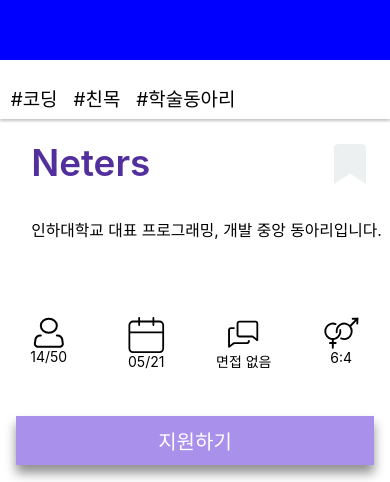
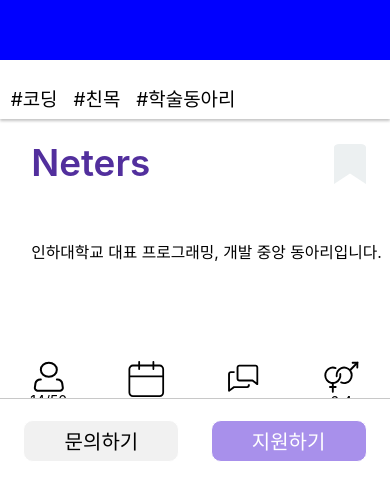
Before and after one commit to Byunjeawoo/NetersProject-Udong, a React Native app: screen /DetailClub in a window 390 px wide. Shown: the part 362-844 px from the top of the page. Built offline with nearby package versions, Linux system fonts and the light colour scheme.

Commit message:
Ver5.23.0
DetailClub UI 개선, axios 사용

```diff
--- a/package.json
+++ b/package.json
@@ -14,6 +14,7 @@
     "@react-native-picker/picker": "2.2.1",
     "@react-navigation/native": "^6.0.10",
     "@react-navigation/native-stack": "^6.6.2",
+    "axios": "^0.27.2",
     "expo": "~44.0.0",
     "expo-location": "~14.0.1",
     "expo-status-bar": "~1.2.0",
--- a/screens/DetailClubScreen.js
+++ b/screens/DetailClubScreen.js
@@ -61,13 +61,18 @@
                                 <Text>6:4</Text>
                             </View>
                         </View>
-                        <TouchableOpacity style={styles.btnAccess}>
-                            <Text style={{color:'white', fontSize:20}}>지원하기</Text>
-                        </TouchableOpacity>
                     </View>
                     <View style={styles.boxAction}></View>
                 </ScrollView>
             </SafeAreaView>
+            <View style={{flexDirection:'row', height:height*0.1, justifyContent: 'center', backgroundColor:'white', borderTopWidth:1, borderColor:'#c8c8c8',}}>
+                <TouchableOpacity style={styles.btnQuest}>
+                    <Text style={{color:'black', fontSize:20}}>문의하기</Text>
+                </TouchableOpacity>
+                <TouchableOpacity style={styles.btnAccess}>
+                    <Text style={{color:'white', fontSize:20}}>지원하기</Text>
+                </TouchableOpacity>
+            </View>
         </View>
     );
 }
@@ -119,21 +124,27 @@
         alignItems: 'center',
     },
     btnAccess: {
-        marginLeft: width*0.04,
-        marginBottom: height*0.02,
-        flex: 0.5,
-        width:width*0.92,
+        marginTop:height*0.025,
+        height:height*0.05,
+        marginLeft:width*0.08,
+        width: width*0.4,
         backgroundColor: '#A890EB',
         alignItems: 'center',
         justifyContent: 'center',
-        shadowColor: "#000",
-        shadowOffset: {
-            width: 0,
-            height: 8,
-        },
-        shadowOpacity: 0.44,
-        shadowRadius: 10.32,
-        elevation: 5,
+        borderWidth: 1,
+        borderColor: 'white',
+        borderRadius: 10,
+    },
+    btnQuest: {
+        marginTop:height*0.025,
+        height:height*0.05,
+        width: width*0.4,
+        backgroundColor: '#F1F1F1',
+        alignItems: 'center',
+        justifyContent: 'center',
+        borderWidth: 1,
+        borderColor: 'white',
+        borderRadius: 10,
     },
     boxAction:{
         height:height*0.5,
--- a/screens/HomeScreen.js
+++ b/screens/HomeScreen.js
@@ -2,8 +2,10 @@
 import {Button, View, Text, StyleSheet, TouchableOpacity} from 'react-native';
 import {IconNavSearch, IconNavProfile, IconNavAlert, IconNavGlass, IconNavHome} from '../util/svg';
 import { horizontalScale, moderateScale, verticalScale } from '../util/scailling';
+import axios from 'axios';
 
 function HomeScreen({navigation}){
+
     return (
         <View style={{flex:1}}>
             <View style={styles.SearchBar}>
--- a/screens/RecruitScreen.js
+++ b/screens/RecruitScreen.js
@@ -3,16 +3,25 @@
 import { StatusBar } from 'expo-status-bar';
 import { Button, StyleSheet, TouchableOpacity, Text, View, ScrollView, SafeAreaView, Image, FlatList} from 'react-native';
 import {Feather} from "@expo/vector-icons";
-import {IconNavSearch, IconNavProfile, IconNavAlert, IconNavGlass, IconNavHome, IconMiniPeopleClub} from '../util/svg';
+import {IconNavSearch, IconNavProfile, IconNavAlert, IconNavGlass, IconNavHome, IconDetailPeople} from '../util/svg';
 import { horizontalScale, moderateScale, verticalScale } from '../util/scailling';
 import {Picker} from '@react-native-picker/picker';
+import axios from 'axios';
+const { width, height } = Dimensions.get('window');
+const baseUrl = 'http://34.64.87.203:8000';
 
-const { width, height } = Dimensions.get('window');
+// Passing configuration object to axios
 
 function RecruitScreen({navigation}){
+
     const [dataSource, setDataSource] = useState([]);
     const [selectedLanguage, setSelectedLanguage] = useState();
     useEffect(() => {
+    axios.get(`${baseUrl}/clubs`).then((response) => {
+        console.log(response.data);
+        });
+
+
     let items = Array.apply(null, Array(60)).map((v, i) => {
         return {
             id: i,
@@ -66,8 +75,18 @@
                             <TouchableOpacity style={styles.itemList} onPress={() => navigation.navigate('DetailClub')}>
                                 <View style={styles.imgNeTers}></View>
                                 <View style={styles.RectangleBoxNeTers}>
-                                <Text style={styles.ClubName}>NETers</Text>
-                                <Text style={styles.miniHash}>#프로그래밍  #친목</Text>
+                                    <View style= {{flexDirection:'row'}}>
+                                        <Text style={styles.ClubName}>NETers</Text>
+                                        <View style= {{marginLeft:width*0.16, marginTop:height*0.02}}>
+                                            <IconDetailPeople/>
+                                            <Text style={{fontSize:moderateScale(9), marginLeft:-1*width*0.01, color:"#3D1F7D"}}>
+                                                15/50
+                                            </Text>
+                                        </View>
+                                    </View>
+                                    <View>
+                                        <Text style={styles.miniHash}>#프로그래밍  #친목</Text>
+                                    </View>
                                 </View>
                             </TouchableOpacity>
                         )}
@@ -154,7 +173,6 @@
     },
     miniHash:{
         fontSize:moderateScale(12),
-        marginTop:height*0.015,
         marginLeft:width*0.03,
     },
     RectangleBoxNeTers:{
--- a/util/svg.js
+++ b/util/svg.js
@@ -2,21 +2,6 @@
 import Svg, { G, Path, Defs, ClipPath } from "react-native-svg"
 // 모듈 불러오기
 
-export function IconMiniPeopleClub(){
-  return(
-    <Svg
-    width={16}
-    height={16}
-    fill="none"
-    xmlns="http://www.w3.org/2000/svg"
-  >
-    <Path
-      d="M7.694 7.808c1.02 0 1.999-.412 2.72-1.144a3.933 3.933 0 0 0 1.127-2.76 3.933 3.933 0 0 0-1.127-2.76A3.819 3.819 0 0 0 7.694 0c-1.02 0-1.999.411-2.72 1.143a3.933 3.933 0 0 0-1.127 2.76c0 1.036.405 2.03 1.127 2.761a3.819 3.819 0 0 0 2.72 1.144Zm2.564-3.904c0 .69-.27 1.352-.75 1.84a2.546 2.546 0 0 1-1.814.762c-.68 0-1.333-.274-1.814-.762a2.622 2.622 0 0 1-.75-1.84c0-.69.27-1.352.75-1.84A2.546 2.546 0 0 1 7.694 1.3c.68 0 1.332.274 1.813.763.481.488.751 1.15.751 1.84Zm5.13 10.41c0 1.301-1.283 1.301-1.283 1.301H1.282S0 15.615 0 14.314s1.282-5.205 7.694-5.205c6.411 0 7.694 3.904 7.694 5.205Zm-1.283-.005c0-.32-.197-1.283-1.066-2.165-.837-.849-2.41-1.734-5.345-1.734-2.937 0-4.509.885-5.345 1.733-.87.883-1.064 1.846-1.067 2.166h12.823Z"
-      fill="#3D1F7D"
-    />
-  </Svg>
-  );
-}
 
 
 export function IconCallender() {
@@ -121,6 +106,25 @@
   </Svg>
   );
 }
+
+//DetailClubScreen 속 아이콘
+export function IconDetailPeople(){
+  return(
+    <Svg
+    width={16}
+    height={16}
+    fill="none"
+    xmlns="http://www.w3.org/2000/svg"
+  >
+    <Path
+      d="M7.694 7.808c1.02 0 1.999-.412 2.72-1.144a3.933 3.933 0 0 0 1.127-2.76 3.933 3.933 0 0 0-1.127-2.76A3.819 3.819 0 0 0 7.694 0c-1.02 0-1.999.411-2.72 1.143a3.933 3.933 0 0 0-1.127 2.76c0 1.036.405 2.03 1.127 2.761a3.819 3.819 0 0 0 2.72 1.144Zm2.564-3.904c0 .69-.27 1.352-.75 1.84a2.546 2.546 0 0 1-1.814.762c-.68 0-1.333-.274-1.814-.762a2.622 2.622 0 0 1-.75-1.84c0-.69.27-1.352.75-1.84A2.546 2.546 0 0 1 7.694 1.3c.68 0 1.332.274 1.813.763.481.488.751 1.15.751 1.84Zm5.13 10.41c0 1.301-1.283 1.301-1.283 1.301H1.282S0 15.615 0 14.314s1.282-5.205 7.694-5.205c6.411 0 7.694 3.904 7.694 5.205Zm-1.283-.005c0-.32-.197-1.283-1.066-2.165-.837-.849-2.41-1.734-5.345-1.734-2.937 0-4.509.885-5.345 1.733-.87.883-1.064 1.846-1.067 2.166h12.823Z"
+      fill="#3D1F7D"
+    />
+  </Svg>
+  );
+}
+
+
 //아래부터는 상세 페이지 아이콘들
 export function IconUser(){
   return(
```
Also changed, not shown: 2 other files (tests, documents, lock files or other folders).
